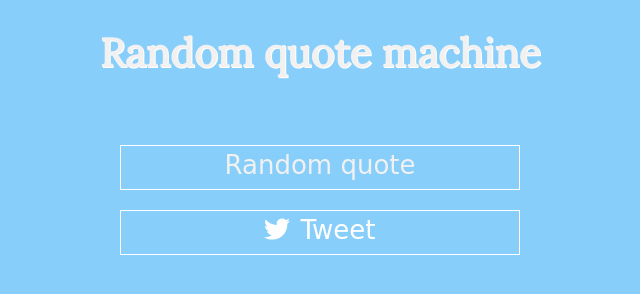
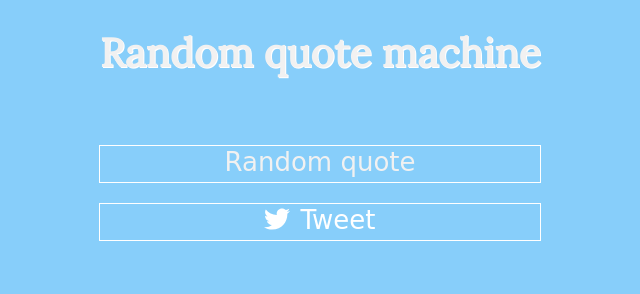
Before and after one commit to MaKu-kodilla/AJAX-and-API_practice, a plain HTML site: page Zadanie 12.2 Aplikacja losująca cytaty/index.html in a window 1280 px wide. Shown: the whole page, without its empty margins (320-960 px from the left). Drawn offline with nearby package versions, Linux system fonts and the light colour scheme; no server answers; a web font is replaced by a local one.

Commit message:
added viewport & modified styles

```diff
--- a/Zadanie 12.2 Aplikacja losująca cytaty/css/style.css
+++ b/Zadanie 12.2 Aplikacja losująca cytaty/css/style.css
@@ -3,11 +3,12 @@
 body {
     background-color: lightskyblue;
     color: #f1f1f1;
-    width: 1440px;
+}
+main {
+    max-width: 1440px;
     width: 100%;
     margin: 0 auto;
 }
-
 header h1 {
     font-size: 40px;
     padding-bottom: 20px;
@@ -42,8 +43,7 @@ main .btn {
     color: #f1f1f1;
     cursor: pointer;
     padding-bottom: 5px;
-    height: 45px;
-    width: 400px;
+    width: 35%;
 }
 .btn .trigger2 {
     margin-top: 20px;
@@ -54,8 +54,7 @@ main .btn {
     color: #f1f1f1;
     cursor: pointer;
     padding-bottom: 5px;
-    height: 45px;
-    width: 400px;
+    width: 35%;
 }
 .btn .tweet {
     text-decoration: none;
@@ -65,3 +64,9 @@ main .btn {
     font-size: 26px;
     padding-right: 10px;
 }
+
+@media (max-width: 700px) {
+    .btn .trigger, .btn .trigger2 {
+        width: 70%;
+    }
+}
--- a/Zadanie 12.2 Aplikacja losująca cytaty/index.html
+++ b/Zadanie 12.2 Aplikacja losująca cytaty/index.html
@@ -3,6 +3,7 @@
     <head>
         <title>Random quote machine</title>
         <meta charset="utf-8">
+        <meta name="viewport" content="width=device-width, initial-scale=1.0">
         <script defer src="https://use.fontawesome.com/releases/v5.0.9/js/all.js" integrity="sha384-8iPTk2s/jMVj81dnzb/iFR2sdA7u06vHJyyLlAd4snFpCl/SnyUjRrbdJsw1pGIl" crossorigin="anonymous"></script>
         <link rel="stylesheet" type="text/css" href="css/style.css">
     </head>
```
